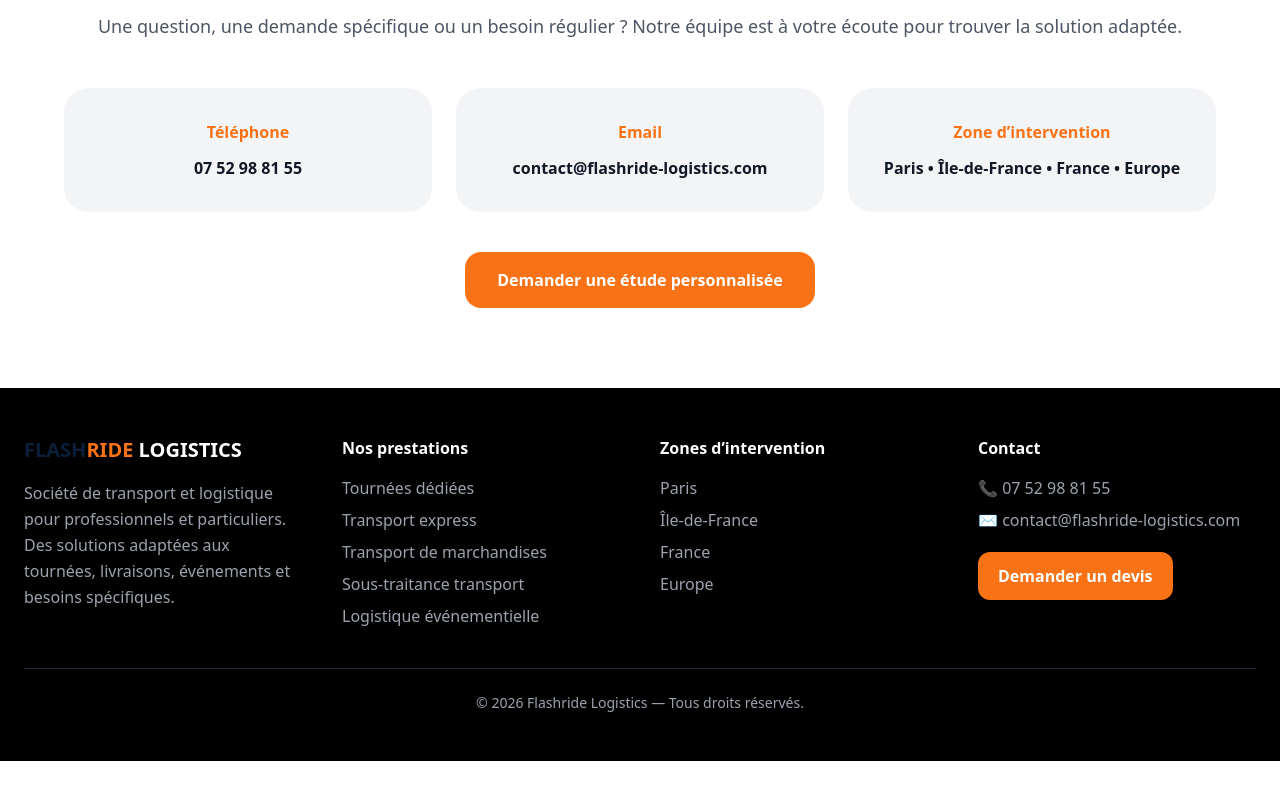
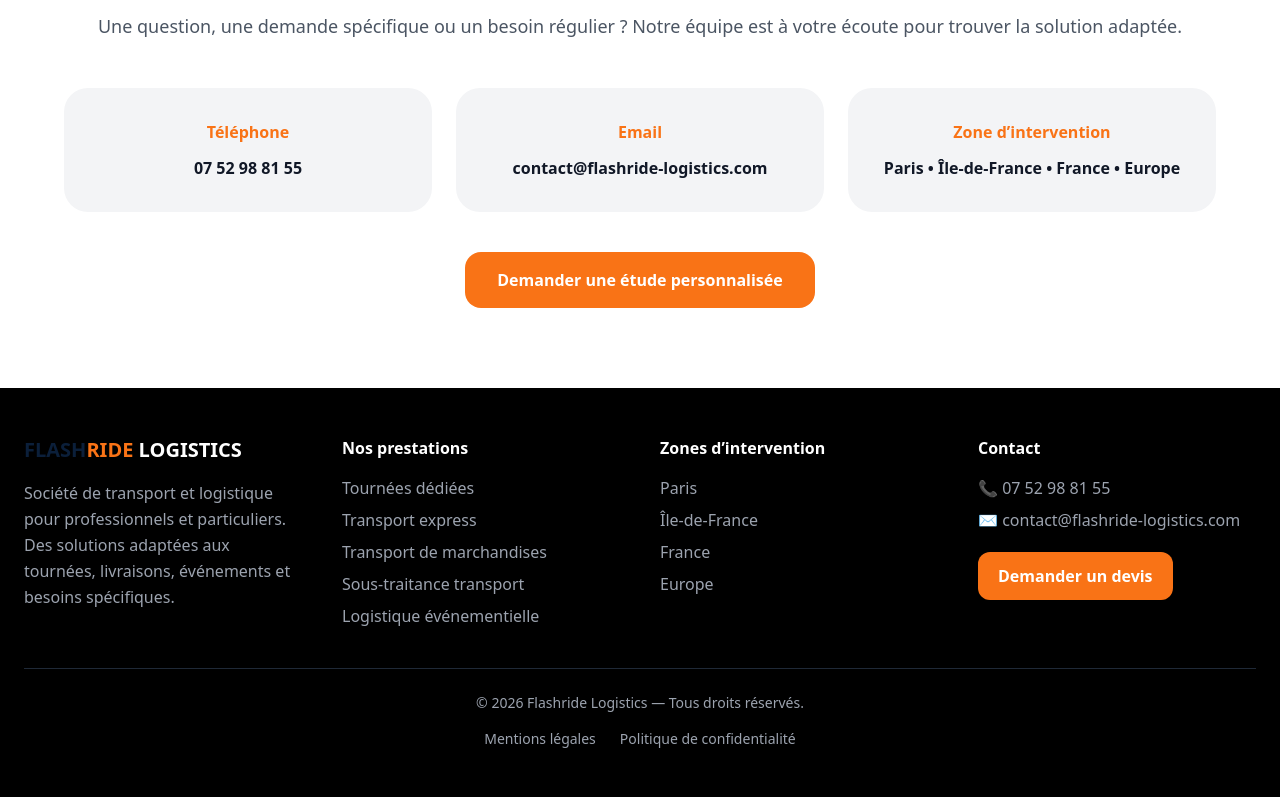
Before and after one commit to jasonvandommele-commits/flashride-logistics, a Next.js app: page / in a window 1280 px wide. Shown: the part 5689-6486 px from the top of the page. Before the commit the page ends 6450 px from the top, so only its background shows below. Built offline with nearby package versions, Linux system fonts and the light colour scheme.

Commit message:
Update page.jsx

```diff
--- a/app/page.jsx
+++ b/app/page.jsx
@@ -904,9 +904,31 @@
 
       <div className="border-t border-gray-800 mt-10 pt-6 text-center text-sm">
 
+      <p>
         © 2026 Flashride Logistics — Tous droits réservés.
+      </p>
+
+
+      <div className="mt-4 flex justify-center gap-6">
+
+        <a
+          href="/mentions-legales"
+          className="hover:text-orange-500"
+        >
+          Mentions légales
+        </a>
+
+
+        <a
+          href="/confidentialite"
+          className="hover:text-orange-500"
+        >
+          Politique de confidentialité
+        </a>
 
       </div>
+
+    </div>
 
 
     </footer>
```
